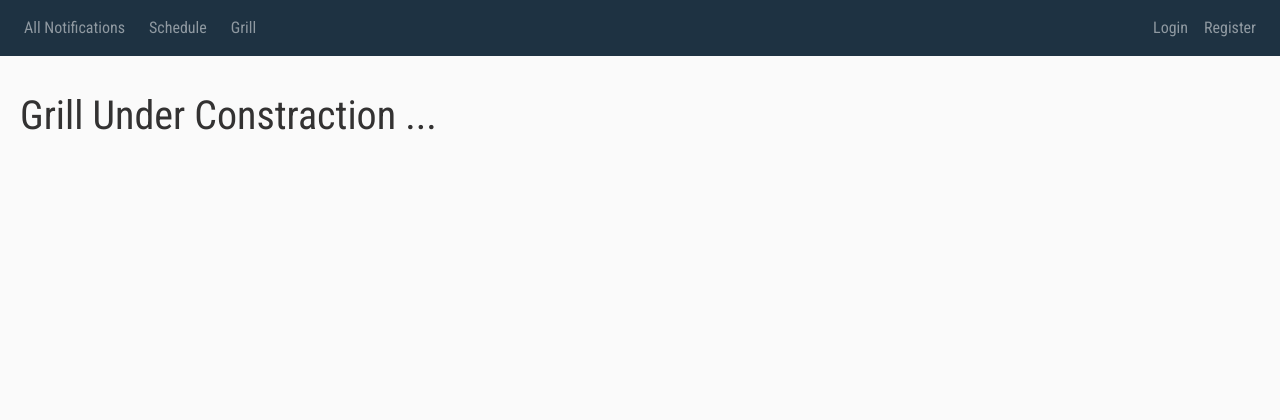
After one commit to adonayab/python_proj1_manager_app, a Flask app: page /grill in a window 1280 px wide. The commit adds this page. Shown: the top 420 px of the page. Run offline with Flask 2, Linux system fonts and the light colour scheme; some libraries are stand-ins or nearby versions.

Commit message:
Create a landing page for grill

```diff
--- a/app.py
+++ b/app.py
@@ -12,9 +12,11 @@ from messages.all_messages import all_messages
 from messages.single_messages import single_messages
 from messages.tasks import tasks
 from schedule.schedule import schedules
+from grill.grill import grill
 
 app.register_blueprint(users)
 app.register_blueprint(all_messages)
 app.register_blueprint(single_messages)
 app.register_blueprint(tasks)
 app.register_blueprint(schedules)
+app.register_blueprint(grill)
--- /dev/null
+++ b/grill/grill.py
@@ -0,0 +1,8 @@
+from flask import request, redirect, render_template, session, flash, Blueprint
+
+grill = Blueprint('grill', __name__)
+
+
+@grill.route('/grill')
+def index():
+  return render_template('/grill/index.html')
--- a/messages/all_messages.py
+++ b/messages/all_messages.py
@@ -1,9 +1,8 @@
-from flask import request, redirect, render_template, session, flash
+from flask import request, redirect, render_template, session, flash, Blueprint
 from models import User, Message
 from app import db
 from messages.forms import MessageForm
 from utils.helpers import badge_general, badge_urgent, message_query
-from flask import Blueprint
 
 all_messages = Blueprint('all_messages', __name__)
 
--- /dev/null
+++ b/templates/grill/index.html
@@ -0,0 +1,13 @@
+{% extends "layout/base.html" %}
+
+{% block content %}
+
+<h1>Grill Under Constraction ... </h1>
+
+{% endblock %}
+
+
+
+{% block scripts%}
+
+{% endblock %}
--- a/templates/layout/base.html
+++ b/templates/layout/base.html
@@ -37,7 +37,7 @@
             <a class="nav-link mr-2" href="/schedule">Schedule</a>
           </li>
           <li class="nav-item">
-            <a class="nav-link" href="">Grill</a>
+            <a class="nav-link" href="/grill">Grill</a>
           </li>
         </ul>
         {% if 'email' in session %}
```
Also changed, not shown: grill/__init__.py (added).
